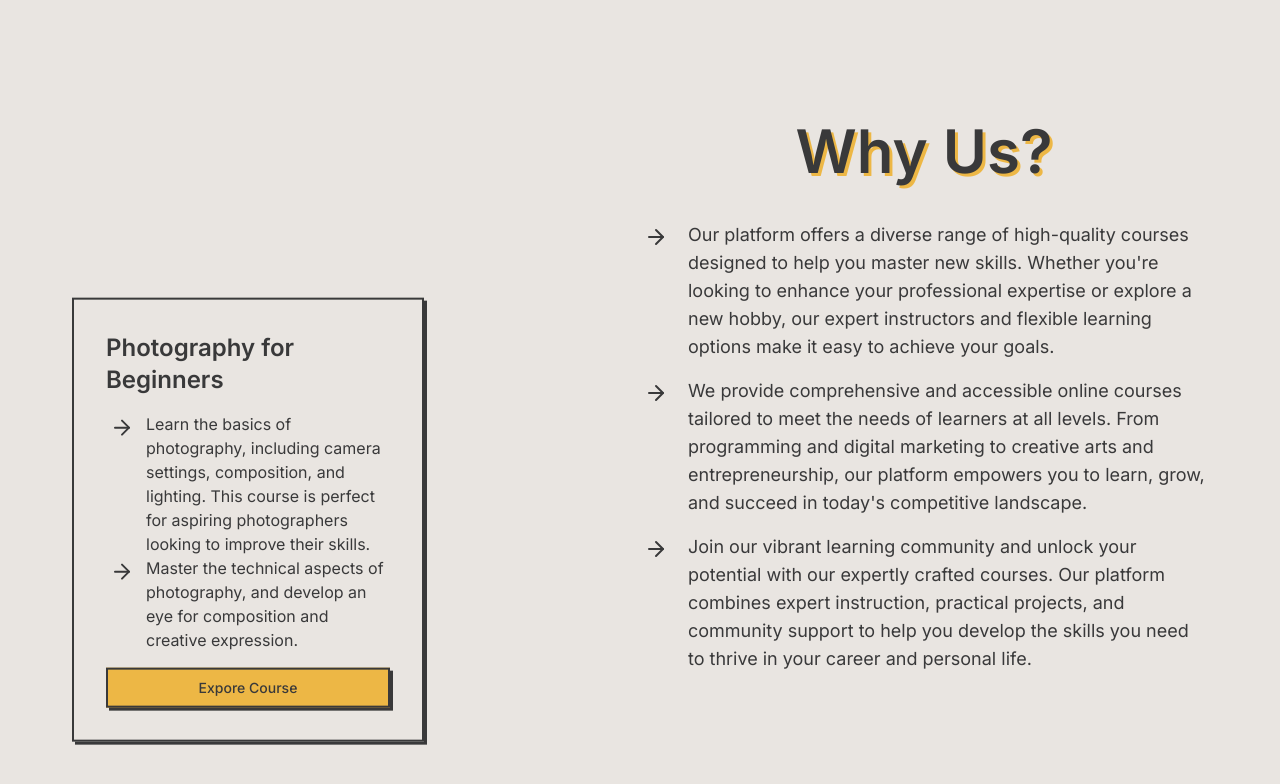
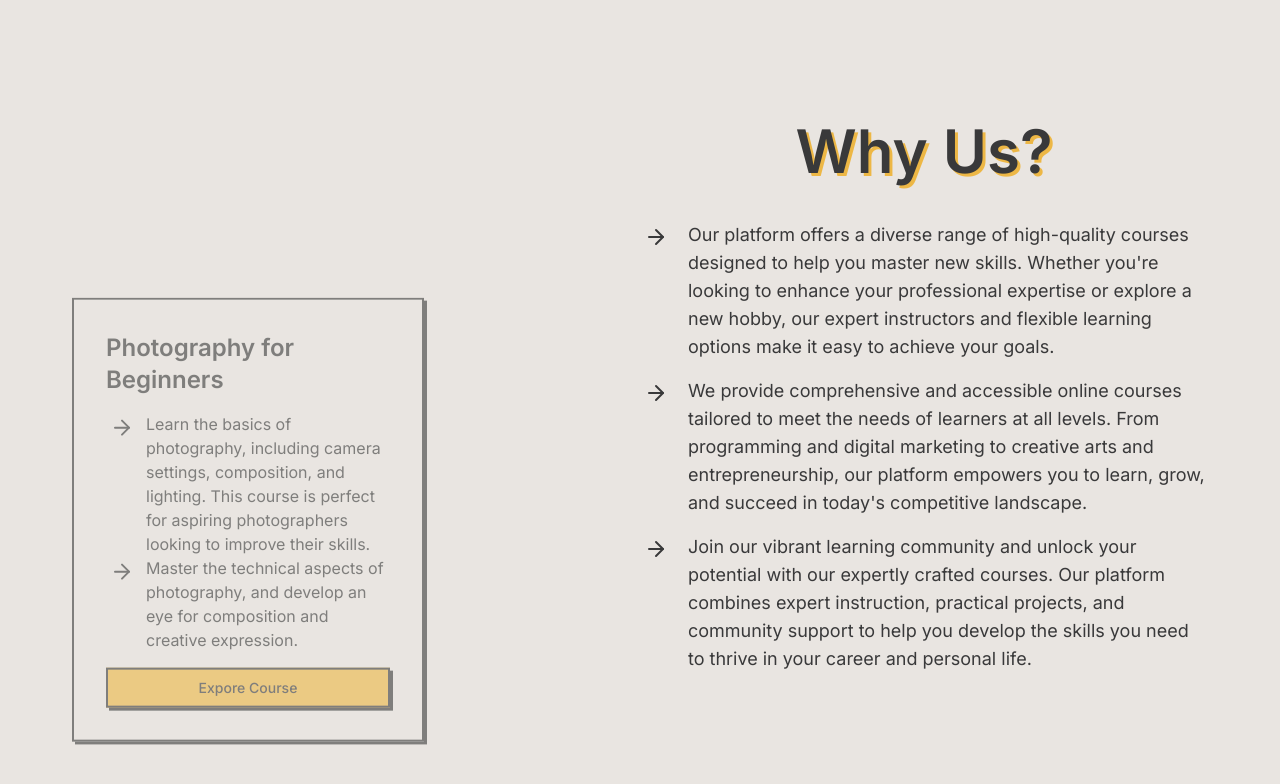
Before and after one commit to dev-rathore/skills-park, a Next.js app: page / in a window 1280 px wide. Shown: the part 943-1727 px from the top of the page. Built offline with nearby package versions, Linux system fonts and the light colour scheme.

Commit message:
fix: production build

```diff
--- a/src/components/ui/home-page-sections/skills-section/skills.tsx
+++ b/src/components/ui/home-page-sections/skills-section/skills.tsx
@@ -1,7 +1,7 @@
 'use client';
 
 import React, { useRef } from 'react';
-import { MotionValue, useScroll, useTransform } from 'framer-motion';
+import { useScroll, useTransform } from 'framer-motion';
 import SkillCard from './skill-card';
 import { SKILLS } from './skills-data';
 import { ArrowRight } from 'lucide-react';
@@ -14,18 +14,29 @@ const SkillsSection: React.FC = () => {
     target: targetRef,
   });
 
-  const transformArray = SKILLS.map((skill, i) => {
-    const initial = i * 0.2;
-    const translateFinal = (i + 1) * 0.2;
-    const opacityFinal = translateFinal - 0.15;
+  // const transformArray = SKILLS.map((skill, i) => {
+  //   const initial = i * 0.2;
+  //   const translateFinal = (i + 1) * 0.2;
+  //   const opacityFinal = translateFinal - 0.15;
 
-    return {
-      content: skill,
-      initial,
-      opacityFinal,
-      translateFinal,
-    }
-  });
+  //   return {
+  //     content: skill,
+  //     initial,
+  //     opacityFinal,
+  //     translateFinal,
+  //   }
+  // });
+
+  const translateY1 = useTransform(scrollYProgress, [0, 0.2], [400, 0]);
+  const translateY2 = useTransform(scrollYProgress, [0.2, 0.4], [400, 0]);
+  const translateY3 = useTransform(scrollYProgress, [0.4, 0.6], [400, 0]);
+  const translateY4 = useTransform(scrollYProgress, [0.6, 0.8], [400, 0]);
+  const translateY5 = useTransform(scrollYProgress, [0.8, 1], [400, 0]);
+  const opacity1 = useTransform(scrollYProgress, [0, 0.185], [0, 1]);
+  const opacity2 = useTransform(scrollYProgress, [0.2, 0.385], [0, 1]);
+  const opacity3 = useTransform(scrollYProgress, [0.4, 0.585], [0, 1]);
+  const opacity4 = useTransform(scrollYProgress, [0.6, 0.785], [0, 1]);
+  const opacity5 = useTransform(scrollYProgress, [0.8, 1], [0, 1]);
 
   return (
     <section
@@ -59,21 +70,41 @@ const SkillsSection: React.FC = () => {
         <div
           className='order-2 lg:order-1 relative hidden lg:block'
         >
-          {transformArray?.map(({
-            content,
-            initial,
-            opacityFinal,
-            translateFinal,
-          }, i) => (
-            <SkillCard
-              content={content}
-              key={i}
-              left={`${i * 8 * 4}px`}
-              opacity={useTransform(scrollYProgress, [initial, opacityFinal], [0, 1])}
-              top={`${i * 8 * 4}px`}
-              translateY={useTransform(scrollYProgress, [initial, translateFinal], [400, 0])}
-            />
-          ))}
+          <SkillCard
+            content={SKILLS[0]}
+            left={'0px'}
+            opacity={opacity1}
+            top={'0px'}
+            translateY={translateY1}
+          />
+          <SkillCard
+            content={SKILLS[1]}
+            left={'32px'}
+            opacity={opacity2}
+            top={'32px'}
+            translateY={translateY2}
+          />
+          <SkillCard
+            content={SKILLS[2]}
+            left={'64px'}
+            opacity={opacity3}
+            top={'64px'}
+            translateY={translateY3}
+          />
+          <SkillCard
+            content={SKILLS[3]}
+            left={'96px'}
+            opacity={opacity4}
+            top={'96px'}
+            translateY={translateY4}
+          />
+          <SkillCard
+            content={SKILLS[4]}
+            left={'128px'}
+            opacity={opacity5}
+            top={'128px'}
+            translateY={translateY5}
+          />
         </div>
       </div>
       <div
```
